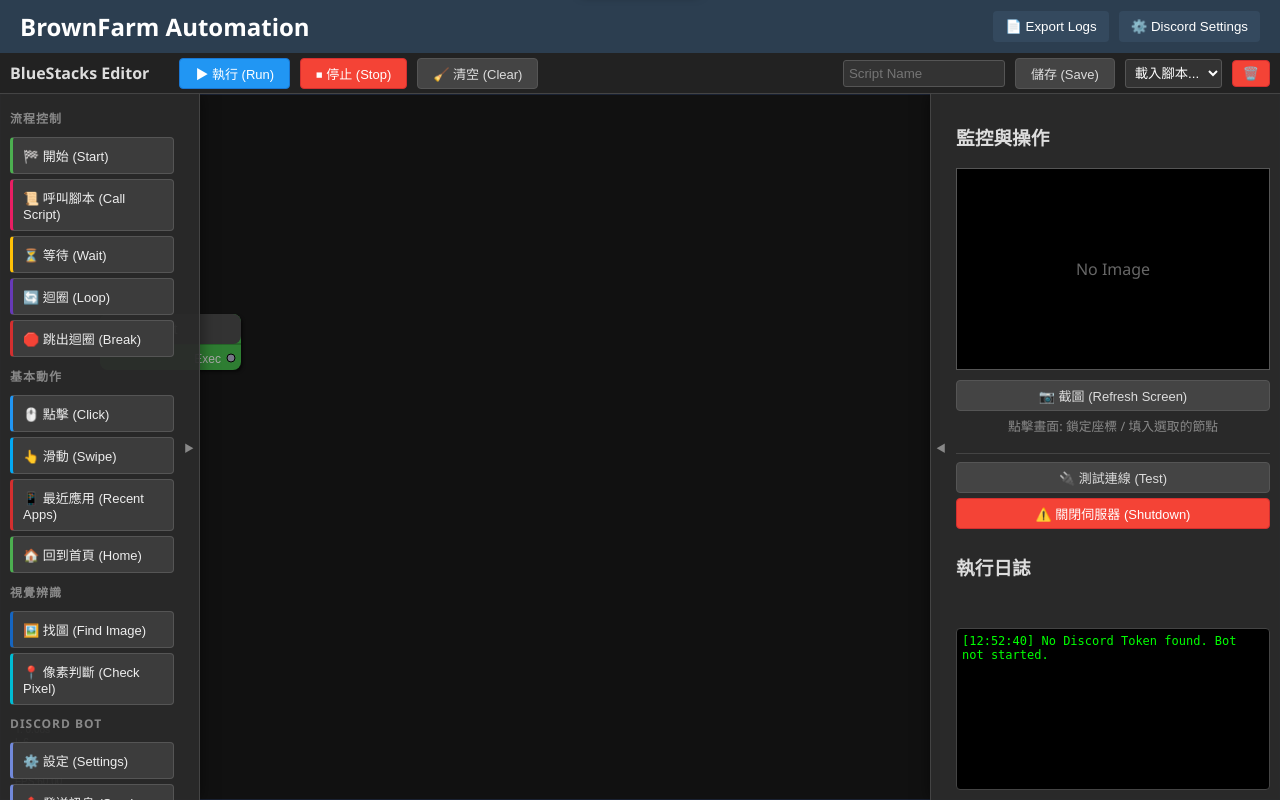
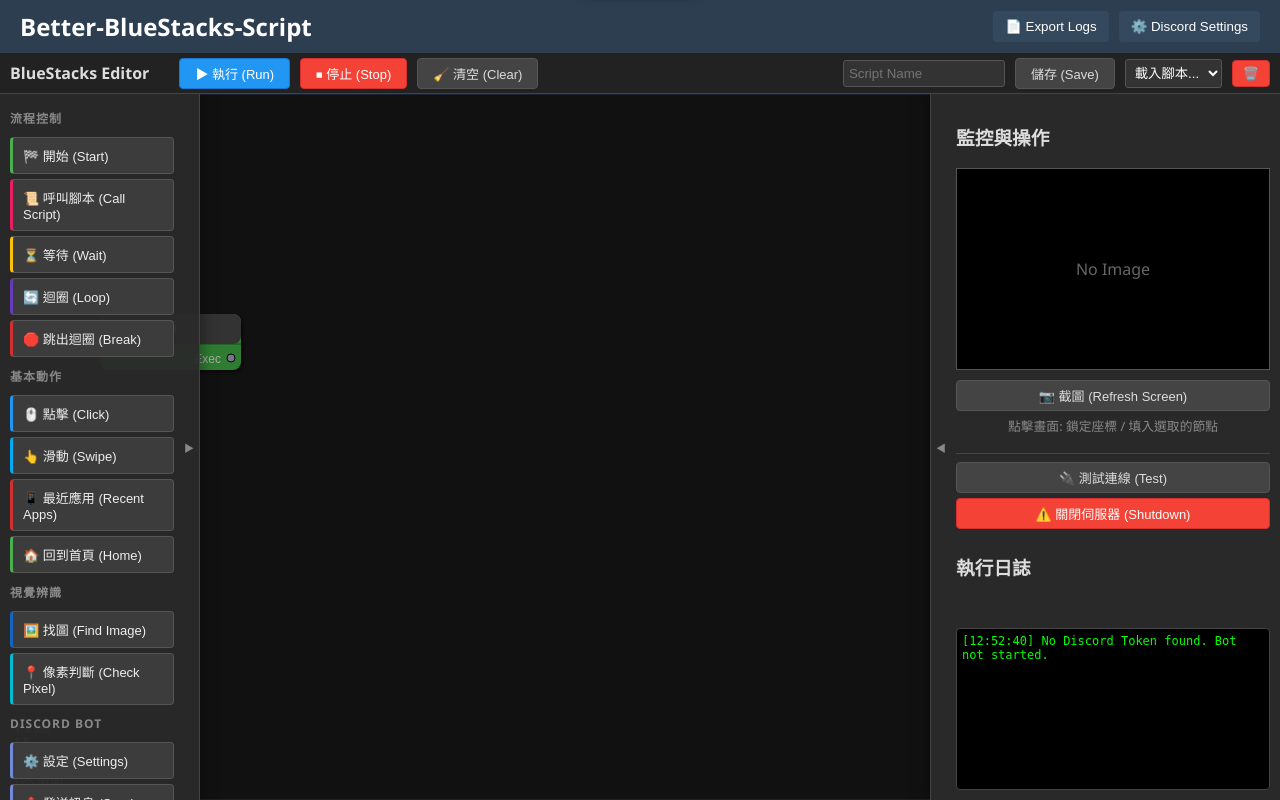
Before and after one commit to Superfang0726/Better-BlueStacks-Script, a Flask app: page / in a window 1280 px wide. Run offline with Flask 2, Linux system fonts and the light colour scheme; data that the repository does not hold is empty.

Commit message:
docs: Update project name to Better-BlueStacks-Script and add English README
- Rename project title in index.html and README.md
- Add Check Pixel and Discord integration documentation
- Update node reference table with new nodes
- Create README_EN.md with full English translation

```diff
--- a/templates/index.html
+++ b/templates/index.html
@@ -4,7 +4,7 @@
 <head>
     <meta charset="UTF-8">
     <meta name="viewport" content="width=device-width, initial-scale=1.0">
-    <title>BlueStacks Visual Scripting</title>
+    <title>Better-BlueStacks-Script</title>
     <!-- LiteGraph.js (Local) -->
     <link rel="stylesheet" type="text/css" href="/static/css/litegraph.css">
     <script type="text/javascript" src="/static/js/litegraph.js"></script>
@@ -492,7 +492,7 @@
         <!-- Main Header -->
         <div
             style="background: #2c3e50; color: white; padding: 10px 20px; display: flex; justify-content: space-between; align-items: center;">
-            <h2 style="margin:0;">BrownFarm Automation</h2>
+            <h2 style="margin:0;">Better-BlueStacks-Script</h2>
             <div class="header-right">
                 <button onclick="window.location.href='/api/logs/export'">📄 Export Logs</button>
                 <button onclick="openDiscordSettings()">⚙️ Discord Settings</button>
```
Also changed, not shown: README.md, README_EN.md (added).
